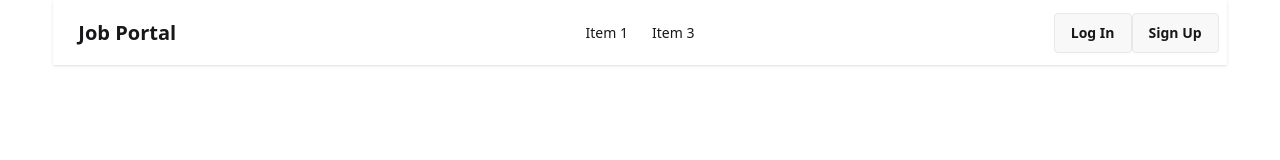
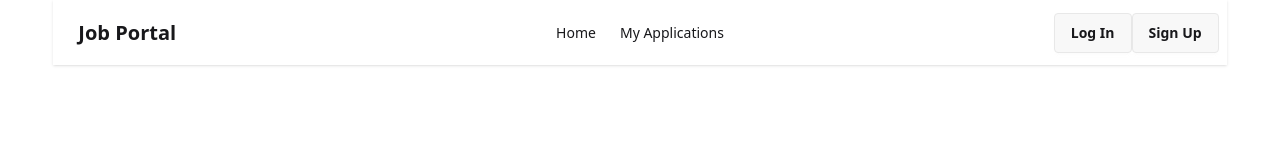
Before and after one commit to hsrokon/job-portal, a React (Vite) app: page / in a window 1280 px wide. Shown: the top 160 px of the page. Built offline with nearby package versions, Linux system fonts and the light colour scheme; no server answers.

Commit message:
user job application showed along with job details

```diff
--- a/src/components/Navbar.jsx
+++ b/src/components/Navbar.jsx
@@ -1,12 +1,12 @@
 import React, { useContext } from 'react';
-import { Link } from 'react-router-dom';
+import { Link, NavLink } from 'react-router-dom';
 import { AuthContext } from '../contexts/AuthContext';
 
 const Navbar = () => {
 
     const links = <>
-        <li><a>Item 1</a></li>
-        <li><a>Item 3</a></li>
+        <li><NavLink to={'/'}>Home</NavLink></li>
+        <li><NavLink to={'/myApplications'}>My Applications</NavLink></li>
     </>
 
     const { user, logOut } = useContext(AuthContext);
--- a/src/pages/Apply.jsx
+++ b/src/pages/Apply.jsx
@@ -1,11 +1,12 @@
 import React from 'react';
 import Context from '../hooks/Context';
-import { useLoaderData, useParams } from 'react-router-dom';
+import { useLoaderData, useNavigate, useParams } from 'react-router-dom';
 
 const Apply = () => {
 
     const { id } = useParams();
     const { user } = Context();
+    const navigate = useNavigate();
 
     const handleSubmit = e => {
         e.preventDefault();
@@ -35,7 +36,8 @@ const Apply = () => {
         .then(res => res.json())
         .then(data => {
             if (data.insertedId) {
-                alert('Job applied successfully')
+                alert('Job applied successfully');
+                navigate('/myApplications')
             }
         })
 
--- /dev/null
+++ b/src/pages/MyApplications.jsx
@@ -0,0 +1,25 @@
+import { useEffect, useState } from "react";
+import Context from "../hooks/Context";
+
+
+
+const MyApplications = () => {
+
+    const { user } = Context();
+
+    const [ application, setApplications ] = useState([])
+    useEffect(()=> {
+        fetch(`http://localhost:5000/jobs/apply?email=${user.email}`)
+        .then(res => res.json())
+        .then(data => setApplications(data))
+    },[user.email])
+
+
+    return (
+        <div>
+            <h1>My Applications : {application.length}</h1>
+        </div>
+    );
+};
+
+export default MyApplications;
--- a/src/routes/router.jsx
+++ b/src/routes/router.jsx
@@ -7,6 +7,7 @@ import SignUp from '../pages/Auth/SignUp';
 import JobDetails from '../pages/JobDetails';
 import PrivateRoute from './PrivateRoute';
 import Apply from '../pages/Apply';
+import MyApplications from '../pages/MyApplications';
 
 const router = createBrowserRouter([
     {
@@ -30,6 +31,10 @@ const router = createBrowserRouter([
         // loader: ({params}) => fetch(`http://localhost:5000/jobs/apply/${params.id}`)
     },
     {
+        path: '/myApplications',
+        element: <PrivateRoute><MyApplications /></PrivateRoute>
+    },
+    {
         path: '/auth/logIn',
         element: <Login />
     },
```
